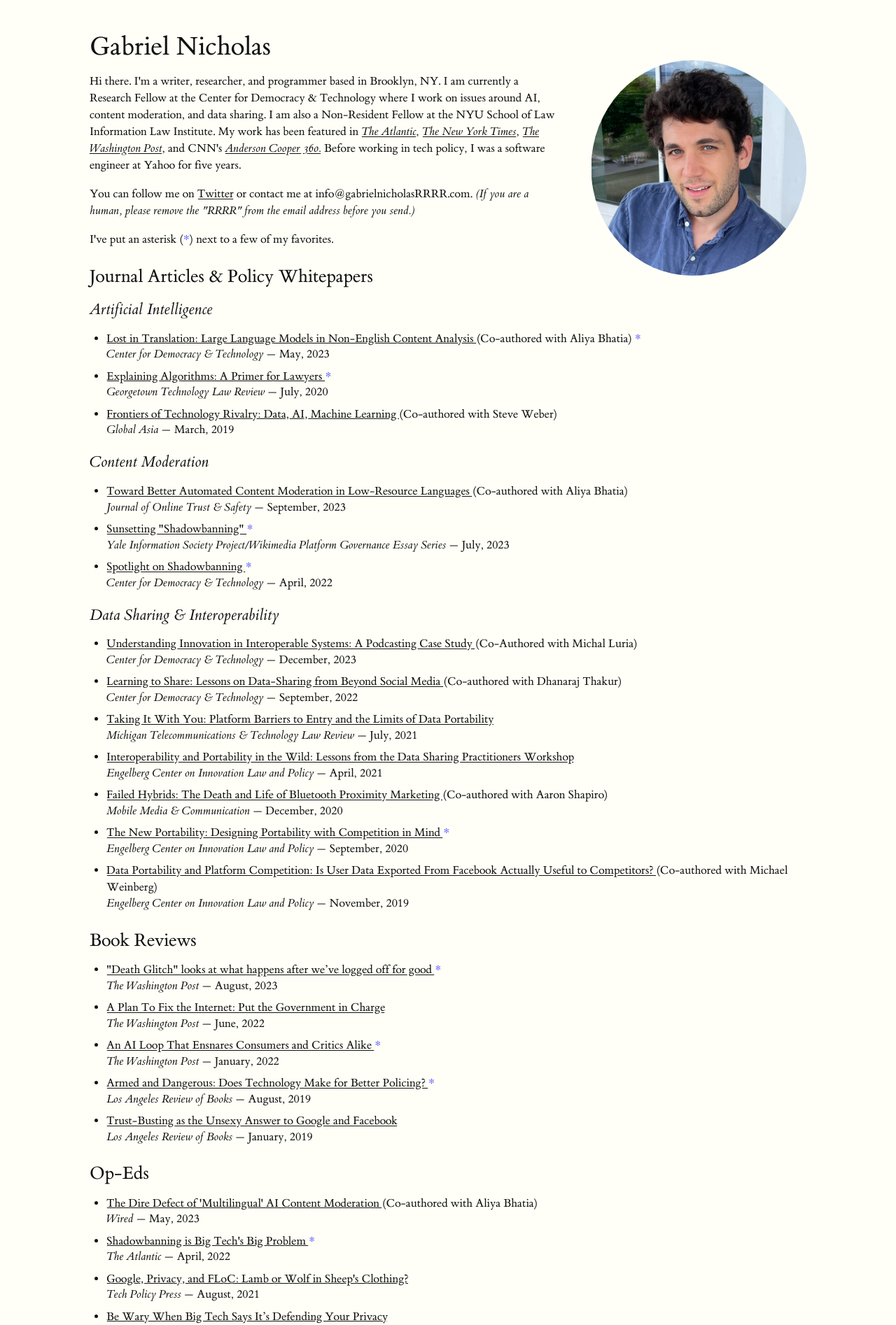
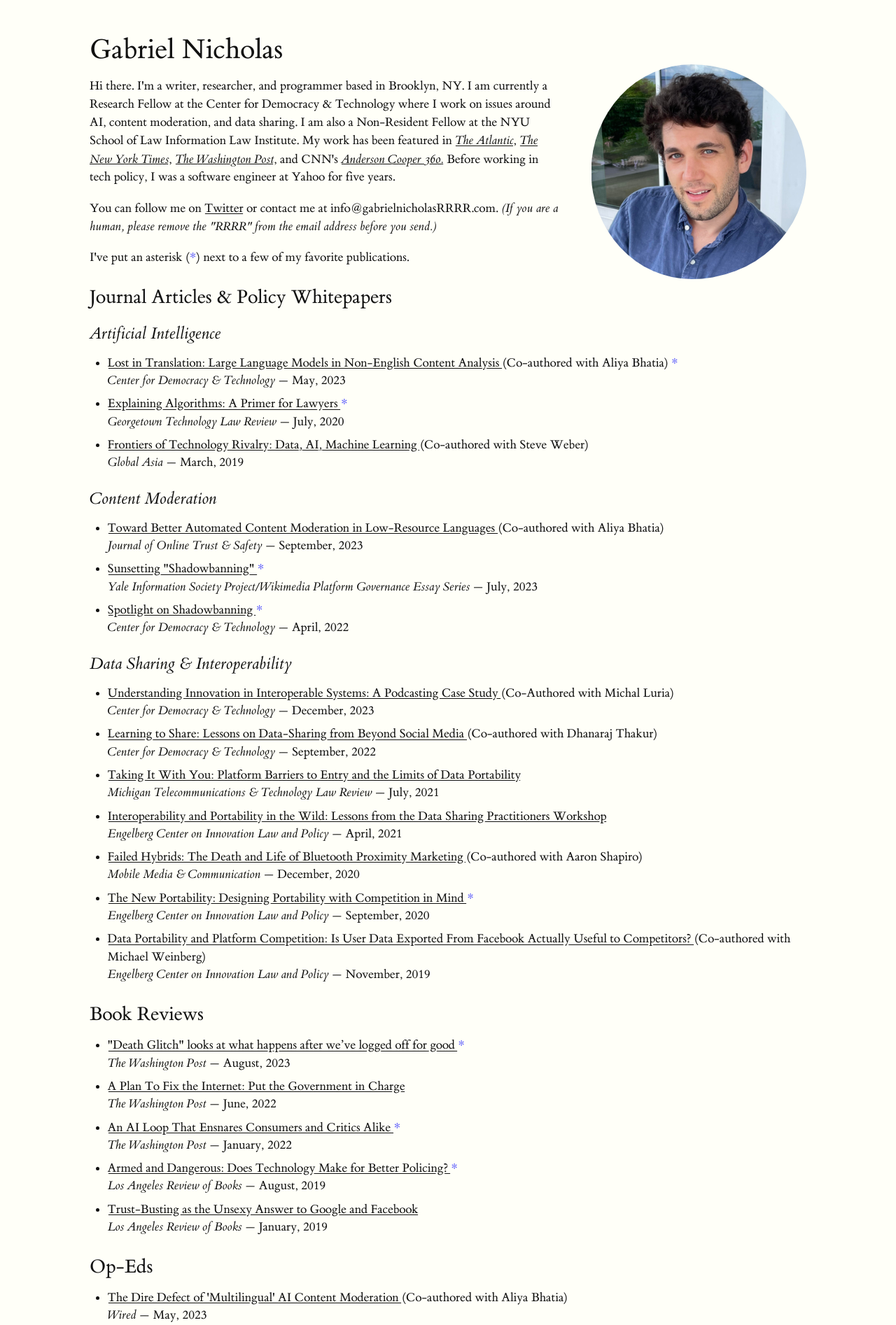
Before and after one commit to gajeam/gajeam.github.io, a Jekyll site: the page built from index.html, in a window 1280 px wide. Shown: the top 1894 px of the page at 70% size. Built offline with Jekyll 4.4.1, drawn with Linux system fonts in a browser that asks for light colours.

Commit message:
Updated font size

```diff
--- a/_sass/tufte.scss
+++ b/_sass/tufte.scss
@@ -42,7 +42,7 @@
 /* Tufte CSS styles */
 html {
 /* Gabe note: this is where I edit the font size" */
-    font-size: 12px;
+    font-size: 0.8em;
 }
 
 body {
--- a/index.html
+++ b/index.html
@@ -17,7 +17,7 @@ category-names: {'ai':'Artificial Intelligence', 'como':'Content Moderation','da
 	<p>Hi there. I'm a writer, researcher, and programmer based in Brooklyn, NY. I am currently a Research Fellow at the Center for Democracy & Technology where I work on issues around AI, content moderation, and data sharing. I am also a Non-Resident Fellow at the NYU School of Law Information Law Institute. My work has been featured in <i><a href= {{ site.data.media.atlantic}}>The Atlantic</a></i>, <i><a href= {{ site.data.media.nytimes}}>The New York Times</a></i>, <i><a href= {{ site.data.media.wapo}}>The Washington Post</a></i>, and CNN's <i><a href= {{ site.data.media.cnn }}>Anderson Cooper 360.</a></i> Before working in tech policy, I was a software engineer at Yahoo for five years.</p>
 	<p> You can follow me on <a href = {{ site.data.contact.twitter }}>Twitter</a> or contact me at {{site.data.contact.email}}. <i>(If you are a human, please remove the "RRRR" from the email address before you send.)</i>
 	</p>
-	<p class=favorites-disclaimer>I've put an asterisk ({{page.fave}}) next to a few of my favorites.</p>
+	<p class=favorites-disclaimer>I've put an asterisk ({{page.fave}}) next to a few of my favorite publications.</p>
 </div>
 <h2>{{site.data.links.longPapers.title}}</h2>
 {% assign longPapers = site.data.links.longPapers.list | sort:'date' | reverse%}
```
